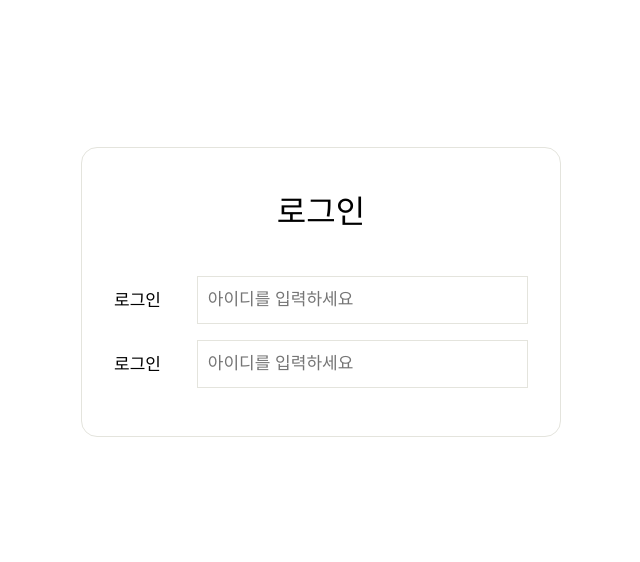
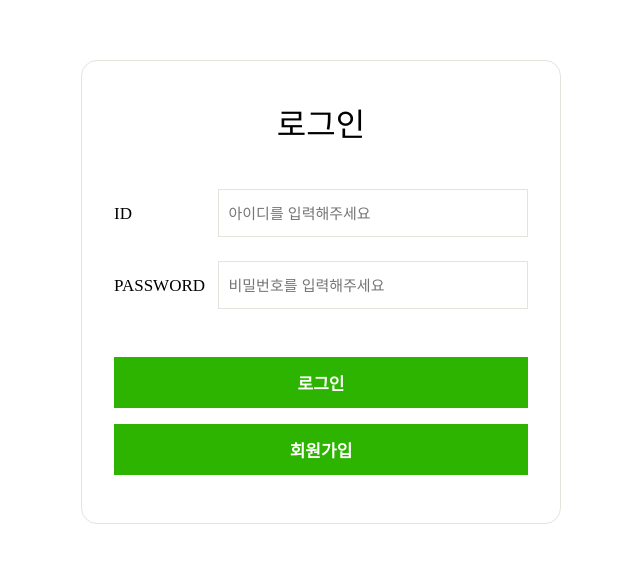
Before and after one commit to DO-SOPT-WEB/SeoJinYoon, a React (Vite) app in the folder week4/SignupLogin/: page /login in a window 1280 px wide. Shown: the part 108-670 px from the top of the page, without its empty margins (319-959 px from the left). Built offline with nearby package versions, Linux system fonts and the light colour scheme; a web font is replaced by a local one.

Commit message:
feat: 로그인 컴포넌트 초기구현

```diff
--- a/week4/SignupLogin/src/App.jsx
+++ b/week4/SignupLogin/src/App.jsx
@@ -4,21 +4,15 @@ import GlobalStyle from './style/GlobalStyle';
 import theme from './style/theme';
 
 import ContentWrapper from './components/Layout/ContentWrapper';
-import InputWrapper from './components/Layout/InputWrapper';
-import Input from './components/UI/Input';
+import Login from './components/Login';
+
 
 function App() {
   return (
     <>
       <ThemeProvider theme={theme}>
         <GlobalStyle />
-
-        <ContentWrapper header={'로그인'}>
-          <InputWrapper>
-            <Input label={'로그인'} placeholder={'아이디를 입력하세요'}></Input>
-            <Input label={'로그인'} placeholder={'아이디를 입력하세요'}></Input>
-          </InputWrapper>
-        </ContentWrapper>
+          <Login />
       </ThemeProvider>
     </>
   );
--- /dev/null
+++ b/week4/SignupLogin/src/components/Layout/BtnWrapper.jsx
@@ -0,0 +1,21 @@
+import React from "react";
+import styled from 'styled-components';
+
+const BtnWrapper = (props) => {
+    return(
+        <Wrapper>{props.children}</Wrapper>
+    )
+}
+
+export default BtnWrapper;
+
+const Wrapper = styled.section`
+    display: flex;
+    flex-direction: column;
+    align-items: center;
+    gap: 1rem 0;
+
+    margin-top: 1rem;
+
+    width: 100%;
+`
--- a/week4/SignupLogin/src/components/Layout/ContentWrapper.jsx
+++ b/week4/SignupLogin/src/components/Layout/ContentWrapper.jsx
@@ -12,7 +12,7 @@ const ContentWrapper = (props, {children}) => {
 
 export default ContentWrapper;
 
-const Wrapper = styled.main`
+const Wrapper = styled.form`
   display: flex;
   flex-direction: column;
   justify-content: center;
--- a/week4/SignupLogin/src/components/Layout/InputWrapper.jsx
+++ b/week4/SignupLogin/src/components/Layout/InputWrapper.jsx
@@ -12,7 +12,7 @@ export default InputWrapper;
 const Wrapper = styled.section`
     display: flex;
     flex-direction: column;
-    gap: 1rem;
+    gap: 1.5rem;
 
     width: 100%;
     margin-top: 1rem;
--- /dev/null
+++ b/week4/SignupLogin/src/components/Login.jsx
@@ -0,0 +1,41 @@
+import React from 'react';
+import styled from 'styled-components';
+
+import ContentWrapper from './Layout/ContentWrapper';
+import InputWrapper from './Layout/InputWrapper';
+import BtnWrapper from './Layout/BtnWrapper';
+import Input from './UI/Input';
+
+const Login = () => {
+  const LOGIN_LABEL = ['ID', 'PASSWORD'];
+  const LOGIN_PLACEHOLDER = ['아이디를 입력해주세요', '비밀번호를 입력해주세요'];
+
+  return (
+    <ContentWrapper header={'로그인'}>
+      <InputWrapper>
+        {LOGIN_LABEL.map((label, idx) => <Input key={idx} label={label} placeholder={LOGIN_PLACEHOLDER[idx]} />)}
+      </InputWrapper>
+
+      <BtnWrapper>
+        <LoginBtn type='submit'>로그인</LoginBtn>
+        <LoginBtn type='button'>회원가입</LoginBtn>
+      </BtnWrapper>
+    </ContentWrapper>
+  );
+};
+
+export default Login;
+
+const LoginBtn = styled.button`
+    display: flex;
+    justify-content: center;
+    align-items:center;
+
+    padding: 0.8rem;
+    width: 100%;
+
+    font-size: 17px;
+    font-weight: bold;
+    background-color: ${({theme}) => theme.colors.green};
+    color: ${({theme}) => theme.colors.white};
+`
--- a/week4/SignupLogin/src/components/UI/Input.jsx
+++ b/week4/SignupLogin/src/components/UI/Input.jsx
@@ -5,8 +5,7 @@ const Input = (props) => {
   return (
     <InputDiv>
       <InputLabel>{props.label}</InputLabel>
-      <UserInput type="text" placeholder={props.placeholder}>
-      </UserInput>
+      <UserInput type="text" placeholder={props.placeholder}></UserInput>
     </InputDiv>
   );
 };
@@ -14,30 +13,31 @@ const Input = (props) => {
 export default Input;
 
 const InputDiv = styled.div`
-    display: flex;
-    flex-direction: row;
-    justify-content: space-between;
-    gap: 1rem;
-    align-items: center;
+  display: flex;
+  flex-direction: row;
+  justify-content: space-between;
+  gap: 1rem 0;
+  align-items: center;
 
-    width: 100%
+  width: 100%;
 `;
 
 const InputLabel = styled.label`
+  width: 20%;
   font-size: 17px;
 `;
 
 const UserInput = styled.input`
   display: flex;
   align-items: center;
-  width: 80%;
+  width: 75%;
   height: 3rem;
   border: 1px solid ${({ theme }) => theme.colors.gray};
   padding: 10px;
-  font-size: 17px;
+  font-size: 15px;
 
   &::placeholder {
-    font-size: 17px;
+    font-size: 15px;
   }
 
   &:focus {
--- a/week4/SignupLogin/src/style/theme.js
+++ b/week4/SignupLogin/src/style/theme.js
@@ -3,6 +3,7 @@ const colors = {
     yellow: '#FEE500',
     gray: '#E4E4DD',
     black: '#000000',
+    green: '#2DB400',
 };
 
 const font = {
```
Also changed, not shown: week4/SignupLogin/src/components/UI/Button.jsx (added, +10 -0 lines).
